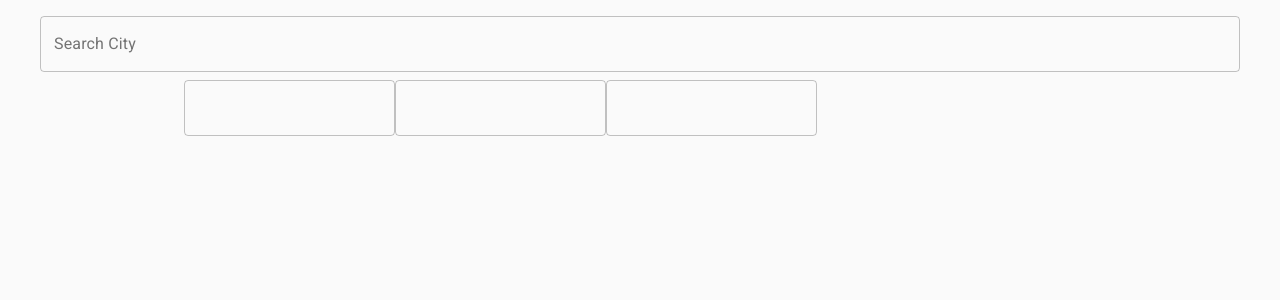
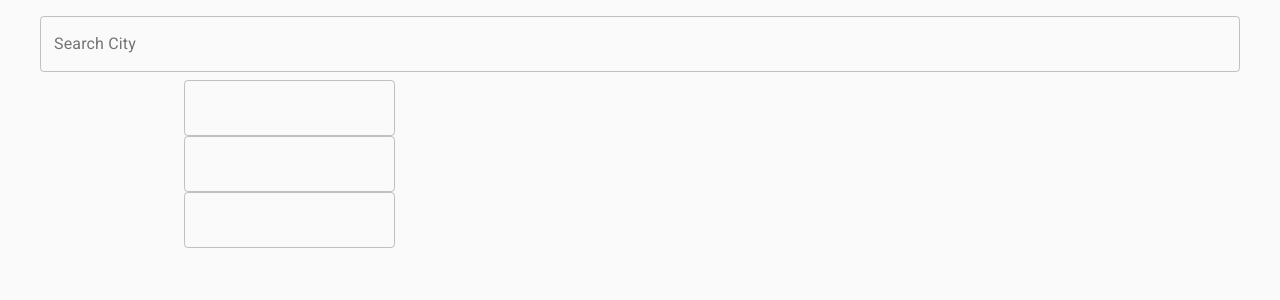
Before and after one commit to yhoseffe/weather, a Next.js app: page / in a window 1280 px wide. Shown: the top 300 px of the page. Built offline with nearby package versions, Linux system fonts and the light colour scheme.

Commit message:
add forecast container

```diff
--- a/pages/index.tsx
+++ b/pages/index.tsx
@@ -28,7 +28,11 @@ const Home: React.FC = () => {
 <Grid container direction="row" justifyContent="center">
   <Grid container>
   <TextField id="outlined-basic" variant="outlined" />
+  </Grid>
+  <Grid container>
   <TextField id="outlined-basic" variant="outlined" />
+  </Grid>
+  <Grid container>
   <TextField id="outlined-basic" variant="outlined" />
   </Grid>
 </Grid>
```
